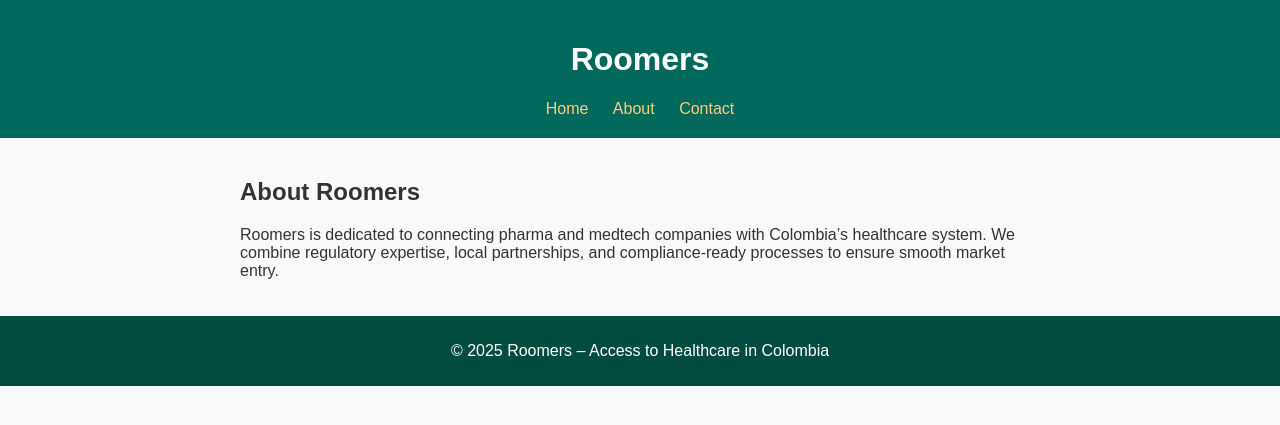
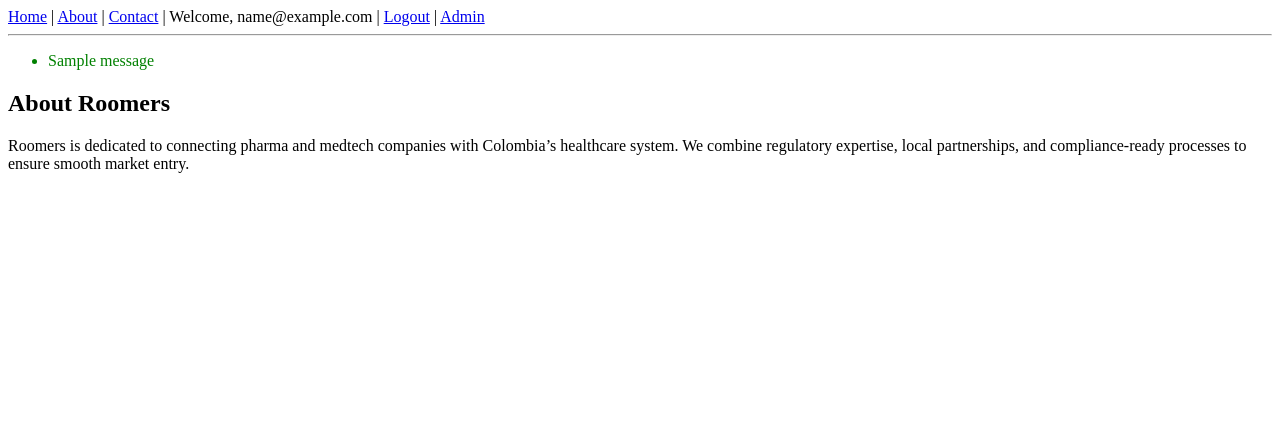
Before and after one commit to bastian-rom/geko, a Flask app: page /about in a window 1280 px wide. Shown: the top 425 px of the page. Run offline with Flask 3, Linux system fonts and the light colour scheme; a user stored in the database is signed in; tables that the repository leaves empty hold one stand-in row (values such as "Sample post"); one stand-in notice (Sample message) is shown.

Commit message:
Update base.html

```diff
--- a/templates/base.html
+++ b/templates/base.html
@@ -1,26 +1,34 @@
-<!DOCTYPE html>
-<html lang="en">
+<!doctype html>
+<html>
 <head>
-    <meta charset="UTF-8">
-    <title>{{ title if title else "Roomers" }}</title>
-    <link rel="stylesheet" href="{{ url_for('static', filename='css/style.css') }}">
+  <title>{% block title %}Geko{% endblock %}</title>
 </head>
 <body>
-    <header>
-        <h1>Roomers</h1>
-        <nav>
-            <a href="{{ url_for('home') }}">Home</a>
-            <a href="{{ url_for('about') }}">About</a>
-            <a href="{{ url_for('contact') }}">Contact</a>
-        </nav>
-    </header>
-
-    <main>
-        {% block content %}{% endblock %}
-    </main>
-
-    <footer>
-        <p>&copy; 2025 Roomers – Access to Healthcare in Colombia</p>
-    </footer>
+  <nav>
+    <a href="{{ url_for('home') }}">Home</a> |
+    <a href="{{ url_for('about') }}">About</a> |
+    <a href="{{ url_for('contact') }}">Contact</a>
+    {% if current_user.is_authenticated %}
+      | <span>Welcome, {{ current_user.email }}</span>
+      | <a href="{{ url_for('auth.logout') }}">Logout</a>
+    {% else %}
+      | <a href="{{ url_for('auth.login') }}">Login</a>
+      | <a href="{{ url_for('auth.register') }}">Register</a>
+    {% endif %}
+    {% if current_user.is_authenticated and current_user.is_admin() %}
+      | <a href="{{ url_for('admin.index') }}">Admin</a>
+    {% endif %}
+  </nav>
+  <hr>
+  {% with messages = get_flashed_messages(with_categories=true) %}
+    {% if messages %}
+      <ul>
+      {% for category, message in messages %}
+        <li style="color: {% if category == 'danger' %}red{% elif category == 'success' %}green{% else %}black{% endif %};">{{ message }}</li>
+      {% endfor %}
+      </ul>
+    {% endif %}
+  {% endwith %}
+  {% block content %}{% endblock %}
 </body>
 </html>
```
